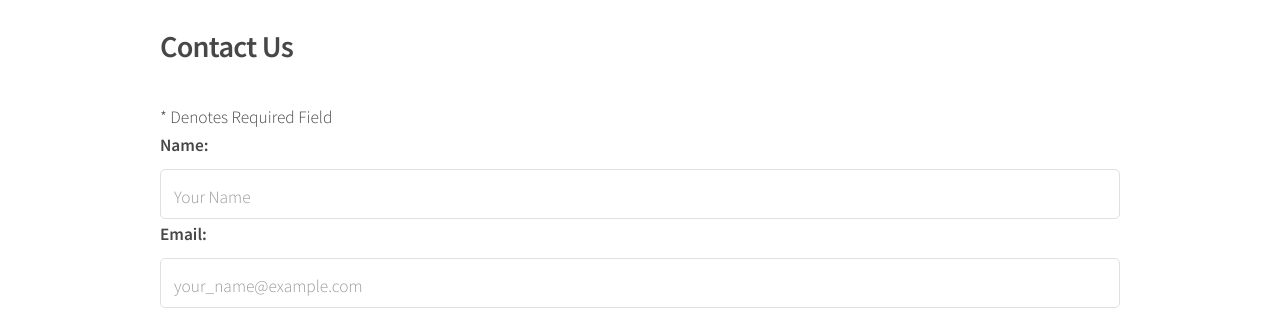
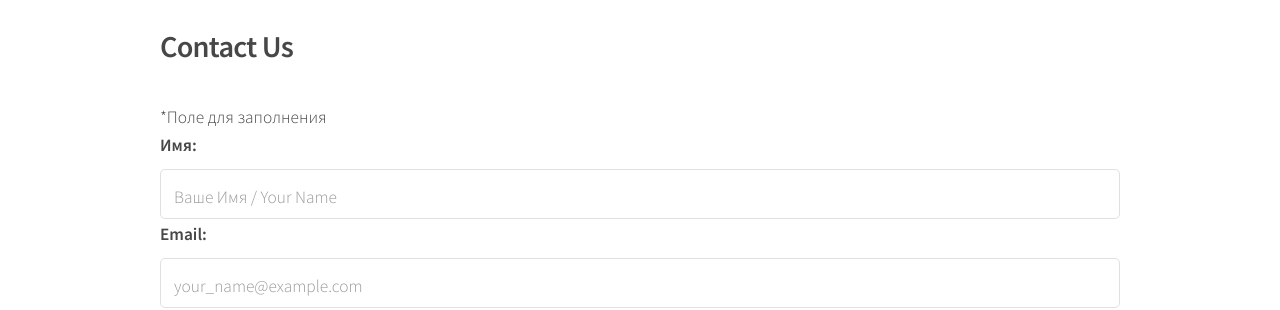
Before and after one commit to VlPop/VlPop.github.io, a Jekyll site: the page built from Contacts.html, in a window 1280 px wide. Shown: the part 240-550 px from the top of the page. Built offline with Jekyll 4.4.1, drawn with Linux system fonts in a browser that asks for light colours.

Commit message:
Update Contacts.html

```diff
--- a/Contacts.html
+++ b/Contacts.html
@@ -26,11 +26,11 @@ layout: default
     <ul>
         <li>
              <h2>Contact Us</h2>
-             <span class="required_notification">* Denotes Required Field</span>
+             <span class="required_notification">*Поле для заполнения</span>
         </li>
         <li>
-            <label for="name">Name:</label>
-            <input type="text"  placeholder="Your Name" required />
+            <label for="name">Имя:</label>
+            <input type="text"  placeholder="Ваше Имя / Your Name" required />
         </li>
         <li>
             <label for="email">Email:</label>
```
